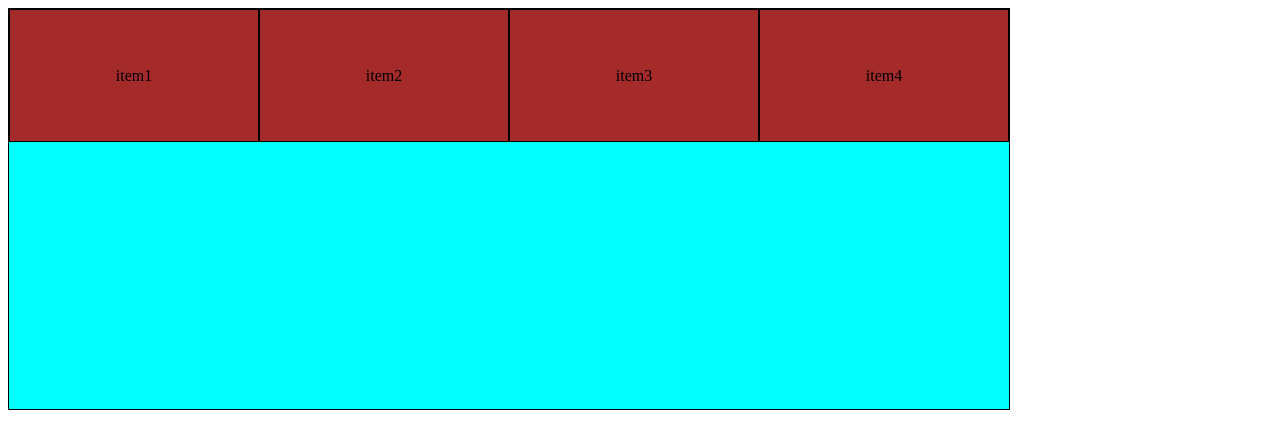
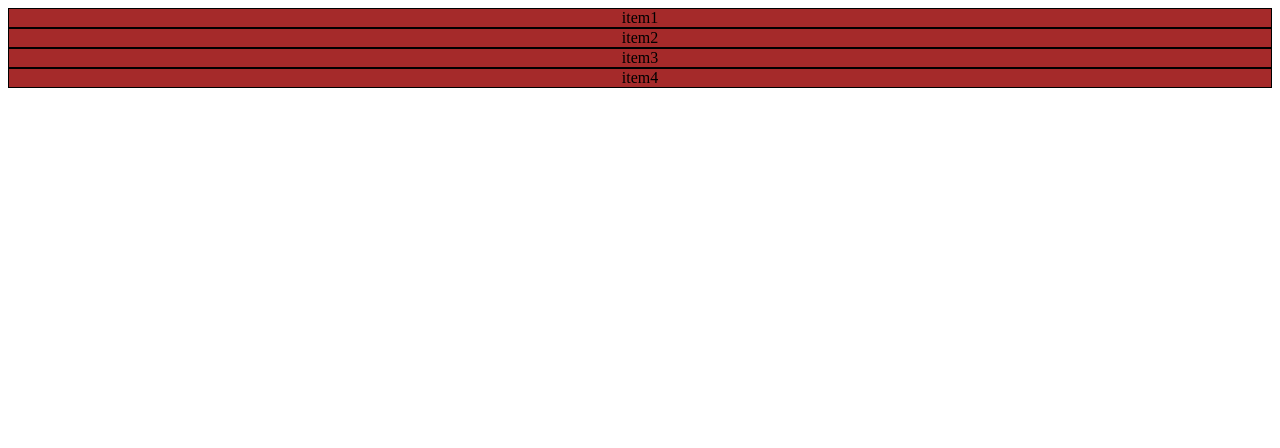
Before and after one commit to ujjwalmishracse/CSS-CSE29, a plain HTML site: page grid.html in a window 1280 px wide. Drawn offline with Linux system fonts and the light colour scheme.

Commit message:
Added mediaquery files

```diff
--- a/style.css
+++ b/style.css
@@ -26,7 +26,7 @@
     flex-grow: 2;
     align-self: flex-end;
 } */
- .container{
+ /* .container{
     display: grid;
     height: 400px;
     width: 1000px;
@@ -36,7 +36,7 @@
     grid-template-rows: repeat(3,1fr);
   grid-template-areas: "header header header header" "main mian . sidebar" "footer footer footer footer";
   justify-content: space-around;
-}
+} */
 
 .item{
     /* height: 100px;
```
